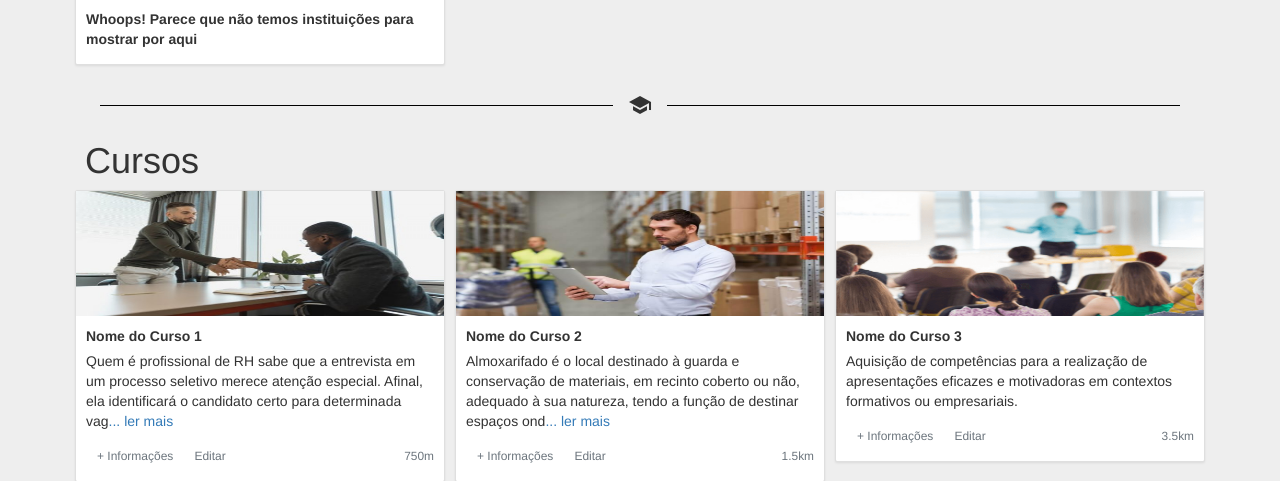
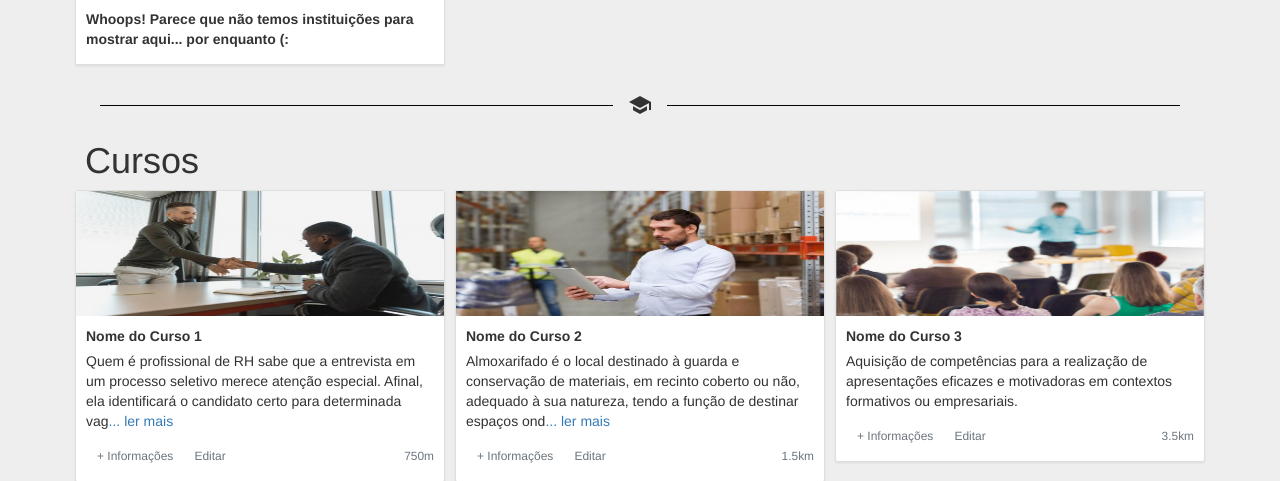
Before and after one commit to gabsleao/icourse, a PHP site: page / in a window 1280 px wide. Shown: the part 267-748 px from the top of the page. Run offline with PHP 8.4, Linux system fonts and the light colour scheme; data that the repository does not hold is empty.

Commit message:
mudar mensagenzinha hehe

```diff
--- a/instituicoes.php
+++ b/instituicoes.php
@@ -47,7 +47,7 @@ if (count($Instituicoes) > 0) {
 
       <img width="100%" height="125px" src="./assets/imagens/criarInstituicao.jpg">
       <div class="card-body">
-        <div class="card-title" id="nomeColegio"><b>Whoops! Parece que não temos instituições para mostrar por aqui</b></div>
+        <div class="card-title" id="nomeColegio"><b>Whoops! Parece que não temos instituições para mostrar aqui... por enquanto (:</b></div>
         <?php
         if (isset($_SESSION['iduser'])) {
         ?>
```
